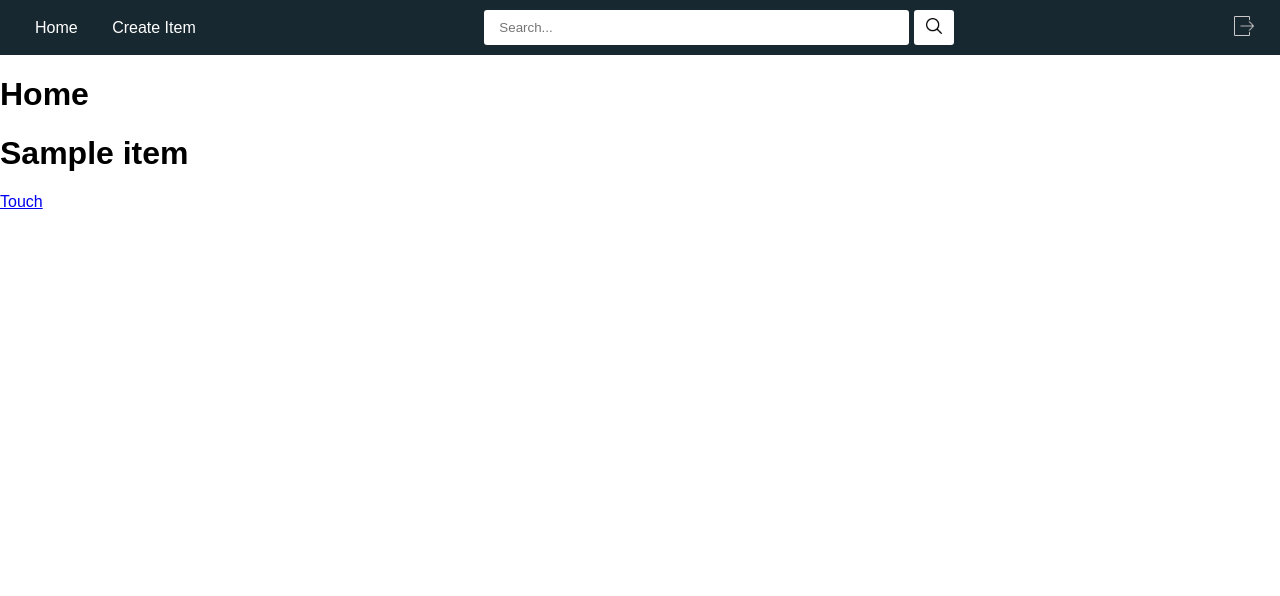
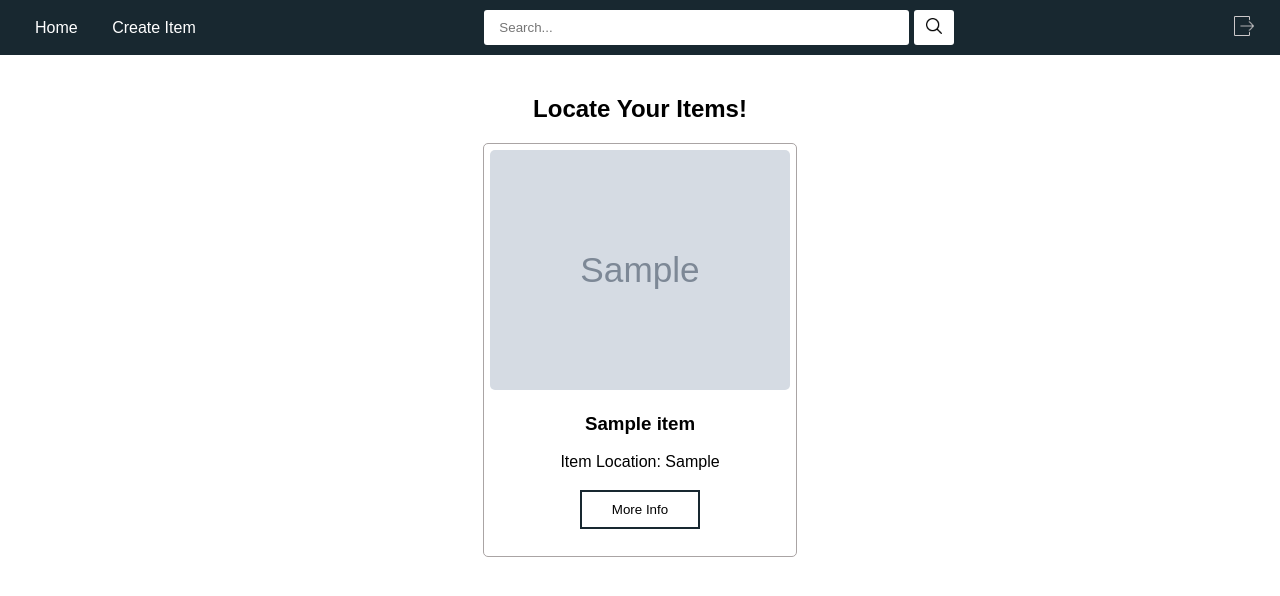
Before and after one commit to MANE-PRO/ItemLoc, a Django app: page /home/ in a window 1280 px wide. Shown: the top 596 px of the page. Run offline with Django 4.2, Linux system fonts and the light colour scheme; a user stored in the database is signed in; tables that the repository leaves empty hold one stand-in row (values such as "Sample post"); grey boxes marked "Sample" are stand-in pictures.

Commit message:
Homepage Ready

```diff
--- /dev/null
+++ b/ItemLoc/static/css/home.css
@@ -0,0 +1,73 @@
+.product-gallery {
+    padding: 20px;
+    text-align: center;
+}
+
+
+.product img {
+    max-width: 300px;
+    max-height: 200px;
+    border-radius: 5px;
+}
+
+.product-info {
+    text-align: left;
+}
+
+.product-gallery .products {
+    display: flex;
+    flex-wrap: wrap;
+    gap: 20px;
+    justify-content: center;
+}
+
+.product-card {
+    border: 1px solid #aaa4a4;
+    padding: 6px;
+    border-radius: 5px;
+    text-align: center;
+    width: 300px;
+    height: 400px;
+}
+
+.product-card img {
+    width: 100%;
+    height: 60%;
+    border-radius: 5px;
+}
+
+.smalltext{
+    text-align: center;
+    font-size: 16px;
+    color: grey;
+    margin-bottom: 1%;
+  }
+
+.button {
+    text-align: center;
+}
+.btn a{
+    text-decoration: none;
+    color: #182830;
+}
+.btn {
+    display: inline-block;
+    width: 40%;
+    margin: 1%;
+    justify-self: center;
+    padding: 10px;
+    background-color: #ffff;
+    border-style: solid;
+    cursor: pointer;
+    border-color: #182830;
+}
+
+.btn:hover {
+    background-color: #182830;
+    border-style: solid;
+    border-width: 2px;
+    color: white;
+}
+.btn a:hover{
+    color: white;
+}
--- a/templates/home/base.html
+++ b/templates/home/base.html
@@ -5,6 +5,7 @@
     <meta charset="UTF-8">
     <meta name="viewport" content="width=device-width, initial-scale=1.0">
     <link rel = "stylesheet" href = "{% static 'css/navbar.css' %}">
+    <link rel = "stylesheet" href = "{% static 'css/home.css' %}">
     <title>Item Locator</title>
 </head>
 <body class = "body">
--- a/templates/home/home.html
+++ b/templates/home/home.html
@@ -1,10 +1,36 @@
 {% extends 'home/base.html' %} {% block content %}
-    <h1> Home </h1>
-
-    {% if item %}
-        {% for it in item %}
-            <h1>{{ it.item_name }}</h1>
-            <a href  = "{% url 'item' it.id %}">Touch</a>
-        {% endfor %}
-    {% endif %}
+    <main>
+        <section class="product-gallery">
+            {% if item %}
+            <h2>Locate Your Items!</h2>
+            <div class="products">
+            {% for it in item %}
+                <div class="product-card">
+                    {% if it.img %}
+                    <img src="{{it.img.url}}" alt="Product 1">
+                    {% else %}
+                    <img src="../../static/loginpage/background.jpg" alt="None">
+                    {% endif %}
+                    <h3>{{it.item_name}}</h3>
+                    {% if it.item_loc %}
+                    <p>Item Location: {{ it.item_loc }}</p>
+                    {% else %}
+                    <p>No Location Info!</p>
+                    {% endif %}
+                    <div class="button">
+                        <a href = "{% url 'item' it.id %}">
+                            <button class = "btn">
+                                More Info
+                            </button>
+                        </a>
+                    </div>
+                </div>
+            {% endfor %}
+            </div>
+            {% else %}
+            <h2>No Items to Locate!</h2>
+            <p class="smalltext">Create one <a href="{% url 'createitem' %}">here</a>!</p>
+            {% endif %}
+        </section>
+    </main>
 {% endblock %}
```
